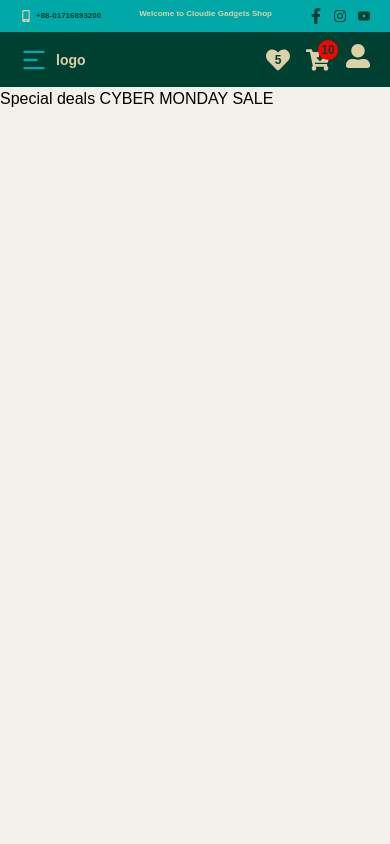
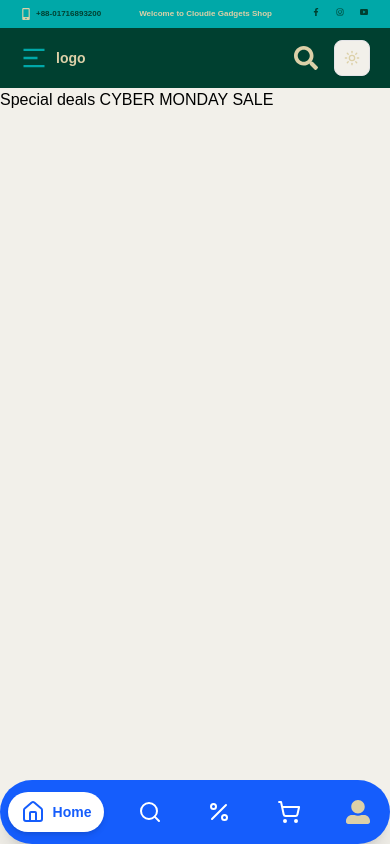
Before and after one commit to abedinwahid9/cloud-gadget-frontend, a Next.js app: page / in a window 390 px wide. Built offline with nearby package versions, Linux system fonts and the light colour scheme; a web font is replaced by a local one.

Commit message:
mobile nav complete

```diff
--- a/app/(shop)/layout.tsx
+++ b/app/(shop)/layout.tsx
@@ -1,4 +1,5 @@
 import MainNav from "@/components/Navbar/MainNav";
+import MobileNav from "@/components/Navbar/MobileNav";
 import React from "react";
 
 const layout = ({
@@ -10,6 +11,7 @@ const layout = ({
     <div className="font-bai-jamjuree">
       <MainNav />
       {children}
+      <MobileNav />
     </div>
   );
 };
--- a/app/(shop)/page.tsx
+++ b/app/(shop)/page.tsx
@@ -1,4 +1,3 @@
-import { ThemeBtn } from "@/components/theme/ThemeBtn";
 import { Metadata } from "next";
 
 export const metadata: Metadata = {
--- a/app/globals.css
+++ b/app/globals.css
@@ -80,7 +80,7 @@
   --text-color: oklch(0.8573 0.0547 93.32);
 
   --popover-foreground: oklch(0.985 0 0);
-  --primary: oklch(0.92 0.004 286.32);
+  --primary: oklch(73.572% 0.00435 286.012);
   --primary-foreground: oklch(0.21 0.006 285.885);
   --secondary: oklch(0.274 0.006 286.033);
   --secondary-foreground: oklch(0.985 0 0);
--- a/components/Navbar/CateNav.tsx
+++ b/components/Navbar/CateNav.tsx
@@ -138,11 +138,11 @@ const navItems = [
 const CateNav = () => {
   return (
     <NavigationMenu viewport={false} className="container mx-auto w-full">
-      <NavigationMenuList>
+      <NavigationMenuList className="flex flex-wrap w-full">
         {navItems?.map((item, i) => {
           return (
             <NavigationMenuItem key={i}>
-              <NavigationMenuTrigger className="text-secondary/75 data-[state=open]:text-secondary hover:text-secondary font-bold uppercase bg-transparent">
+              <NavigationMenuTrigger className="text-secondary/75 data-[state=open]:text-secondary hover:text-secondary font-bold uppercase bg-transparent dark:text-white ">
                 {item.title}
               </NavigationMenuTrigger>
 
--- a/components/Navbar/MainNav.tsx
+++ b/components/Navbar/MainNav.tsx
@@ -1,3 +1,4 @@
+"use client";
 import Link from "next/link";
 import React from "react";
 import {
@@ -6,6 +7,7 @@ import {
   FaHeart,
   FaInstagram,
   FaMobileAlt,
+  FaSearch,
 } from "react-icons/fa";
 import { IoLogoYoutube } from "react-icons/io";
 import { Badge } from "../ui/badge";
@@ -13,26 +15,28 @@ import UserProfile from "../share/UserProfile/UserProfile";
 import CateNav from "./CateNav";
 import SidebarNav from "./SidebarNav";
 import { Drawer, DrawerTrigger } from "../ui/drawer";
-import { Button } from "../ui/button";
-import { Menu } from "lucide-react";
 import { RiMenu2Line } from "react-icons/ri";
+import { ThemeBtn } from "../theme/ThemeBtn";
+import { usePathname } from "next/navigation";
 
 const MainNav = () => {
-  const socialIconStyle: string = "md:w-4 md:h-4 w-3 h[8px] text-secondary";
-  const userIcons: string = "w-6 h-6 text-nav";
+  const socialIconStyle = "md:w-4 md:h-4 w-3 h-[8px] text-secondary";
+  const userIcons = "w-6 h-6 text-nav";
 
   const navLink = [
     { name: "Home", href: "/" },
-    { name: "Products", href: "/" },
-    { name: "About Us", href: "/" },
-    { name: "Contact Us", href: "/" },
+    { name: "Products", href: "/products" },
+    { name: "About Us", href: "/about" },
+    { name: "Contact Us", href: "/contact" },
   ];
+
+  const pathname = usePathname();
 
   return (
     <header>
       <Drawer direction="left">
         {/* top nav */}
-        <div className="w-full h-auto bg-primary ">
+        <div className="w-full bg-primary">
           <div className="container mx-auto py-2 px-5 flex justify-between">
             <Link
               href="tel:01716893200"
@@ -52,45 +56,64 @@ const MainNav = () => {
             </h2>
             <div className="flex gap-3">
               <Link href="/">
-                <FaFacebookF className={`${socialIconStyle}`} />
+                <FaFacebookF className={socialIconStyle} />
               </Link>
               <Link href="/">
-                <FaInstagram className={`${socialIconStyle}`} />
+                <FaInstagram className={socialIconStyle} />
               </Link>
               <Link href="/">
-                <IoLogoYoutube className={`${socialIconStyle}`} />
+                <IoLogoYoutube className={socialIconStyle} />
               </Link>
             </div>
           </div>
         </div>
+
         {/* main nav */}
-        <div className="w-full h-auto bg-secondary   py-3 px-5 ">
-          <div className="container mx-auto flex justify-between">
+        <div className="w-full bg-secondary py-3 px-5">
+          <div className="container mx-auto flex justify-between items-center">
+            {/* Logo + Menu */}
             <div className="flex items-center gap-2">
               <DrawerTrigger className="lg:hidden block" asChild>
-                <RiMenu2Line className="w-7 h-7 text-primary" />
+                <RiMenu2Line className="w-7 h-7 text-primary cursor-pointer" />
               </DrawerTrigger>
-
               <h2 className="text-nav font-semibold text-sm">logo</h2>
             </div>
-            <div className="flex  items-center gap-4  ">
+
+            {/* Navigation + Icons */}
+            <div className="flex items-center gap-4">
+              {/* Nav links */}
               <ul className="text-nav lg:flex items-center gap-6 hidden">
-                {navLink.map((item) => (
+                {navLink.map((item) => {
+                  const isActive =
+                    pathname === item.href ||
+                    (item.href !== "/" && pathname.startsWith(item.href));
+                  return (
                     <li key={item.name} className="group relative">
                       <Link
                         href={item.href}
-                      className="transition-colors duration-300 hover:text-primary capitalize font-semibold text-lg"
+                        className={`capitalize font-semibold text-lg transition-colors duration-300 ${
+                          isActive
+                            ? "text-primary"
+                            : "text-nav hover:text-primary"
+                        }`}
                       >
                         {item.name}
-                      <span className="absolute left-0 -bottom-1 h-[2px] w-0 bg-primary transition-all duration-300 group-hover:w-full" />
+                        <span
+                          className={`absolute left-0 -bottom-1 h-[2px] bg-primary transition-all duration-300 ${
+                            isActive ? "w-full" : "w-0 group-hover:w-full"
+                          }`}
+                        />
                       </Link>
                     </li>
-                ))}
+                  );
+                })}
               </ul>
+
+              {/* User icons */}
               <ul className="text-nav flex items-center gap-4">
                 <li className="relative">
                   <Link href="/">
-                    <FaHeart className={userIcons} />
+                    <FaHeart className={`${userIcons} hidden lg:block`} />
                   </Link>
                   <span
                     style={{
@@ -98,34 +121,40 @@ const MainNav = () => {
                       left: "50%",
                       transform: "translate(-50%,-50%)",
                     }}
-                    className="absolute text-xs font-bold tabular-nums  leading-none text-secondary"
+                    className="absolute text-xs font-bold tabular-nums leading-none text-secondary"
                   >
                     5
                   </span>
                 </li>
-                <li className="relative">
+                <li className="relative hidden lg:block">
                   <Link href="/">
                     <FaCartArrowDown className={userIcons} />
                   </Link>
-                  <Badge className="h-5 w-5 absolute -top-2 bg-badge text-secondary -right-2 rounded-full font-bold tabular-nums">
+                  <Badge className="h-5 w-5 absolute -top-2 -right-2 bg-badge text-secondary rounded-full font-bold tabular-nums">
                     10
                   </Badge>
                 </li>
+                <li className="hidden lg:block">
+                  <UserProfile />
+                </li>
                 <li>
-                  <UserProfile />
+                  <FaSearch className={userIcons} />
+                </li>
+                <li>
+                  <ThemeBtn />
                 </li>
               </ul>
             </div>
           </div>
         </div>
+
         {/* category nav link */}
-        <div className=" bg-primary/50 hidden lg:block">
+        <div className="bg-primary/50 hidden lg:block">
           <CateNav />
         </div>
+
         {/* side nav */}
-        <div>
         <SidebarNav />
-        </div>
       </Drawer>
     </header>
   );
--- /dev/null
+++ b/components/Navbar/MobileNav.tsx
@@ -0,0 +1,50 @@
+"use client";
+
+import { Home, Search, Percent, ShoppingCart, User } from "lucide-react";
+import Link from "next/link";
+import { usePathname } from "next/navigation";
+import UserProfile from "../share/UserProfile/UserProfile";
+
+export default function MobileNav() {
+  const navItems = [
+    { id: "home", name: "Home", icon: Home, href: "/" },
+    { id: "search", name: "Search", icon: Search, href: "/products" },
+    { id: "offers", name: "Offers", icon: Percent, href: "/offers" },
+    { id: "cart", name: "Cart", icon: ShoppingCart, href: "/cart" },
+    { id: "profile", name: "Profile", icon: UserProfile, href: "/profile" },
+  ];
+
+  const pathname = usePathname();
+
+  return (
+    <div className="fixed bottom-0 right-0 w-full z-50 lg:hidden block">
+      <div className="flex items-center justify-between p-2 rounded-full h-16 bg-blue-600 shadow-xl">
+        {navItems.map((item) => {
+          const Icon = item.icon;
+          const isActive =
+            pathname === item.href ||
+            (item.href !== "/" && pathname.startsWith(item.href));
+
+          return (
+            <Link
+              key={item.id}
+              href={item?.href}
+              className={`flex items-center justify-center transition-all duration-300 ease-in-out p-2 rounded-full whitespace-nowrap
+                  ${
+                    isActive
+                      ? "bg-white text-blue-600 w-24 shadow-md"
+                      : "bg-transparent text-white w-12"
+                  }
+                `}
+            >
+              <Icon className="h-6 w-6 transition-colors duration-300 ease-in-out" />
+              {isActive && (
+                <span className="text-sm font-semibold ml-2">{item.name}</span>
+              )}
+            </Link>
+          );
+        })}
+      </div>
+    </div>
+  );
+}
--- a/components/ui/navigation-menu.tsx
+++ b/components/ui/navigation-menu.tsx
@@ -37,7 +37,7 @@ function NavigationMenuList({
     <NavigationMenuPrimitive.List
       data-slot="navigation-menu-list"
       className={cn(
-        "group flex flex-1 list-none items-center justify-center gap-1",
+        "group flex flex-1 list-none items-center justify-between gap-1",
         className
       )}
       {...props}
@@ -52,7 +52,7 @@ function NavigationMenuItem({
   return (
     <NavigationMenuPrimitive.Item
       data-slot="navigation-menu-item"
-      className={cn("relative", className)}
+      className={cn("relative ", className)}
       {...props}
     />
   );
```
Lines whose indentation alone changed are shown as unchanged.
